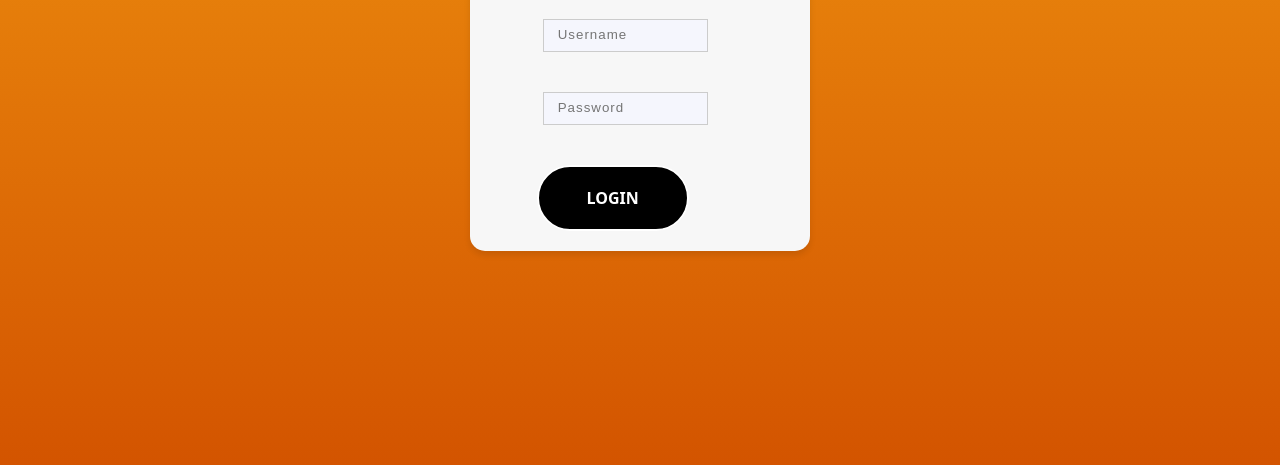
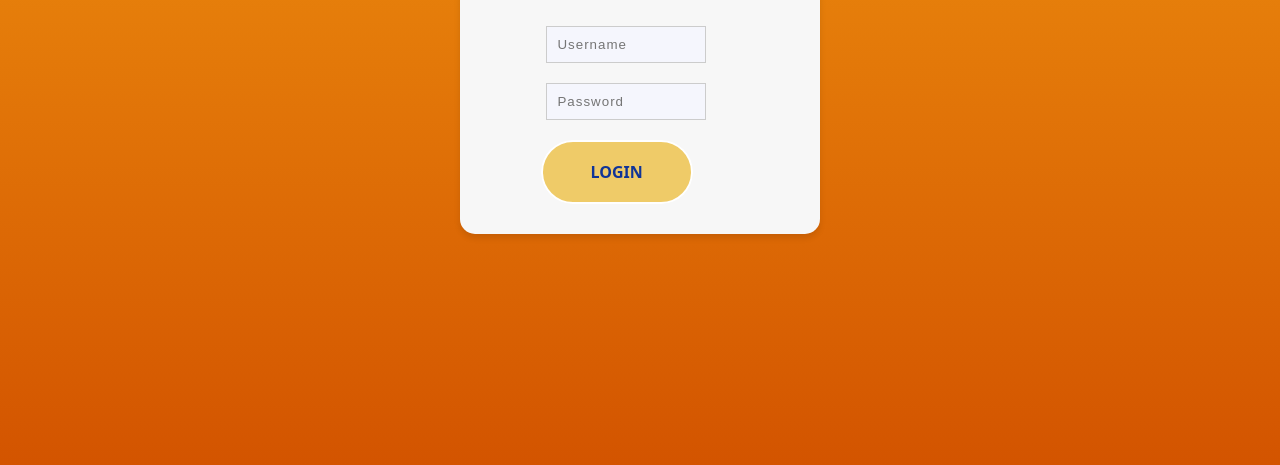
Before and after one commit to AravindKVishwanath/pixel-pad, a website: page public/login.html in a window 1280 px wide. Shown: the part 335-800 px from the top of the page. Drawn offline with Linux system fonts and the light colour scheme.

Commit message:
basic UI-3

```diff
--- a/public/login.html
+++ b/public/login.html
@@ -23,7 +23,7 @@
             background: #f7f7f7;
             border-radius: 15px;
             box-shadow: 0 4px 6px rgba(0, 0, 0, 0.1);
-            padding: 20px;
+            padding: 30px;
             text-align: center;
             width: 300px;
             position: relative;
@@ -52,7 +52,7 @@
         .bar {
             background: #bbb;
             height: 20px;
-            margin: 100px 0;
+            margin: 15px 0;
             border-radius: 10px;
         }
         .wrap-input-8 .input {
@@ -63,7 +63,7 @@
 #f5f6fd;
   border: 1px solid
 #ccc;
-  padding: 7px 14px 9px;
+  padding: 10px 10px 10px;
   transition: 0.4s;
 }
 
@@ -73,7 +73,7 @@
 
 .wrap-input-8 {
   width: 80%;
-  margin: 40px 3%;
+  margin: 20px 3%;
   position: relative;
 }
 
@@ -135,7 +135,7 @@
 transparent;
   -webkit-appearance: button;
   background-color:
-#000;
+#EFCB68;
   background-image: none;
   color:
 #fff;
@@ -169,7 +169,7 @@ transparent;
   box-sizing: border-box;
   display: block;
   overflow: hidden;
-  padding: 1.2rem 3rem;
+  padding: 1.1rem 3rem;
   position: relative;
   text-transform: uppercase;
 }
```
